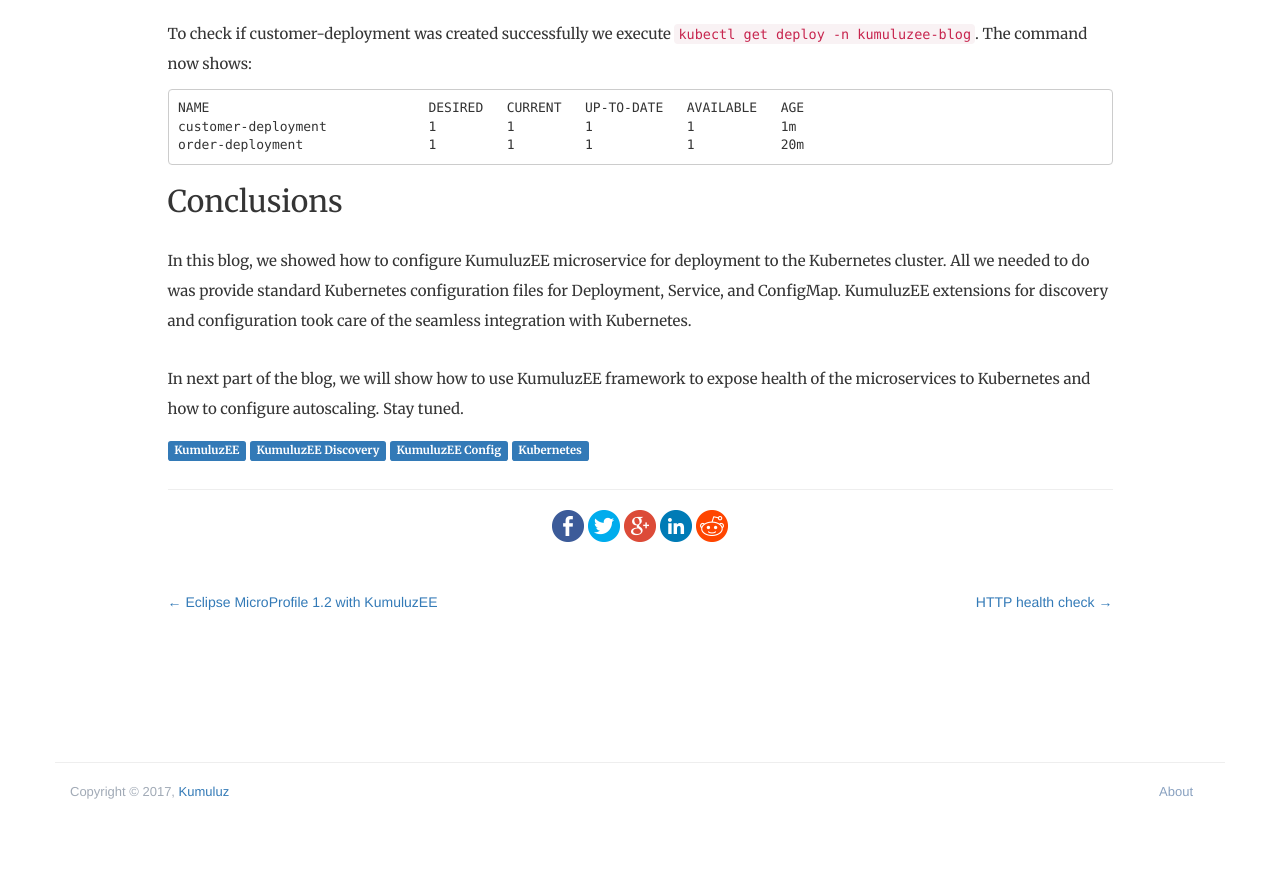
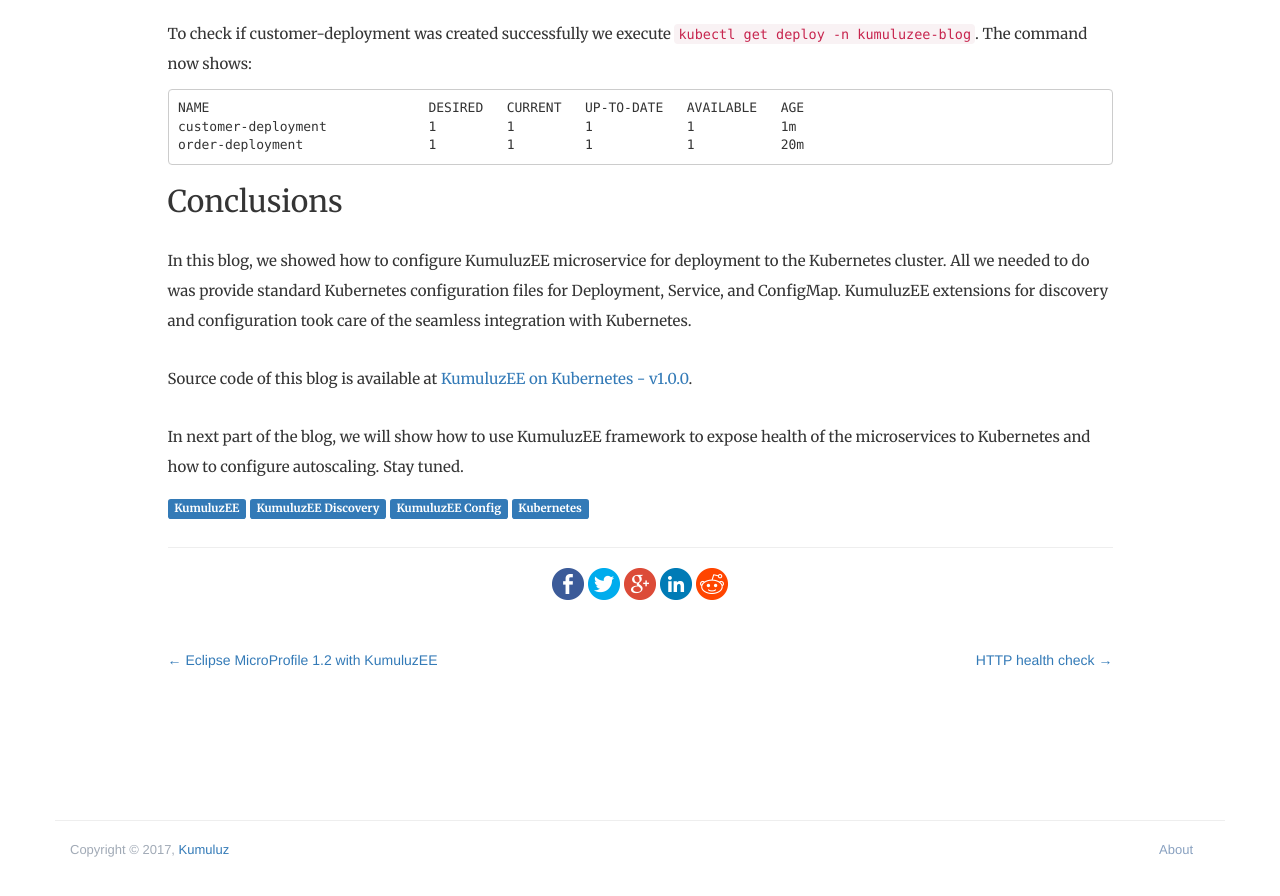
Before and after one commit to kumuluz/blog.sunesis.si, a Jekyll site: the page built from _posts/2017-12-03-kumuluzee-microservices-on-kubernetes_part1.markdown, in a window 1280 px wide and 900 px high, scrolled down 8365 px. Shown: the top 896 px of the window. Built offline with Jekyll 4.4.1, drawn with Linux system fonts in a browser that asks for light colours; before the commit the page ends 9207 px from its top, so only the background shows below that.

Commit message:
Update 2017-12-03-kumuluzee-microservices-on-kubernetes_part1.markdown

```diff
--- a/_posts/2017-12-03-kumuluzee-microservices-on-kubernetes_part1.markdown
+++ b/_posts/2017-12-03-kumuluzee-microservices-on-kubernetes_part1.markdown
@@ -323,4 +323,6 @@
 ## Conclusions
 In this blog, we showed how to configure KumuluzEE microservice for deployment to the Kubernetes cluster. All we needed to do was provide standard Kubernetes configuration files for Deployment, Service, and ConfigMap. KumuluzEE extensions for discovery and configuration took care of the seamless integration with Kubernetes.
 
+Source code of this blog is available at [KumuluzEE on Kubernetes - v1.0.0](https://github.com/zvonegit/kumuluzee-kubernetes/releases/tag/v1.0.0).
+
 In next part of the blog, we will show how to use KumuluzEE framework to expose health of the microservices to Kubernetes and how to configure autoscaling. Stay tuned.
```
